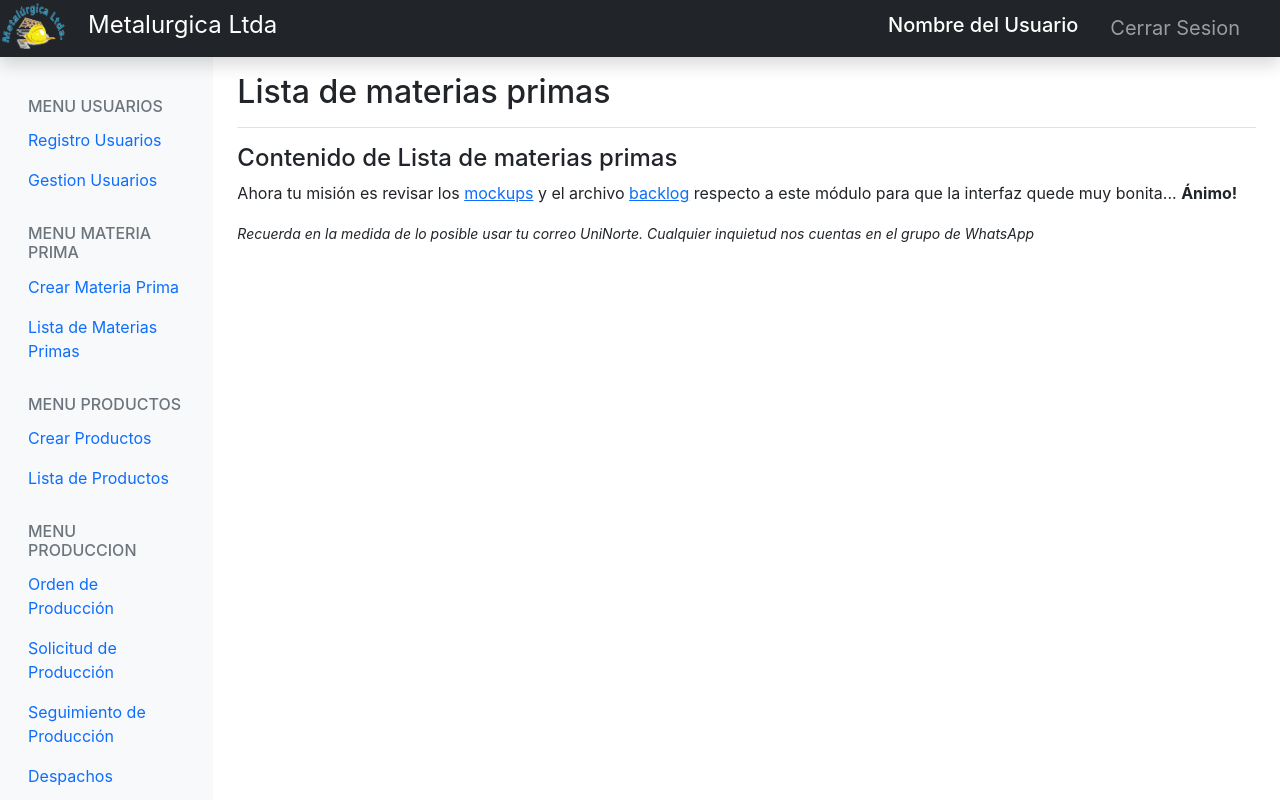
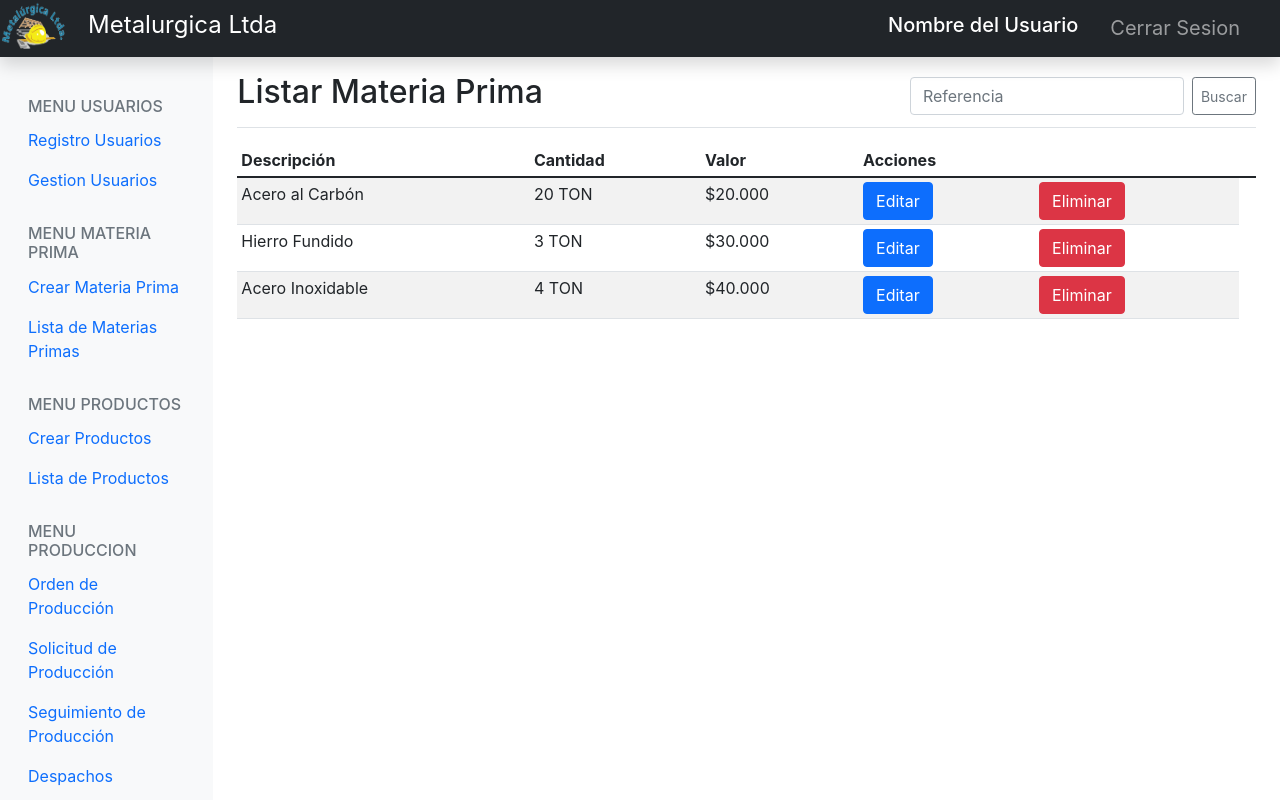
Before and after one commit to adromeroc/Inventario_Metalurgia, a React (Create React App) app: page /materia-prima/lista in a window 1280 px wide. Shown: the top 800 px of the page. Built offline with nearby package versions, Linux system fonts and the light colour scheme; the HTML template or start-up script is replaced by a standard one.

Commit message:
MP Lista

```diff
--- a/src/componentes/materia-prima/MateriaPrimaLista.jsx
+++ b/src/componentes/materia-prima/MateriaPrimaLista.jsx
@@ -4,8 +4,76 @@ import DefaultContentMensaje from "../DefaultContentMensaje";
 export default function MateriaPrimaLista() {
     return (
         <Fragment>
-            {/* Elimina el siguiente tag y coloca lo que necesites */}
-            <DefaultContentMensaje msg="Lista de materias primas" />
+           <div className="d-flex justify-content-between flex-wrap flex-md-nowrap align-items-center pt-3 pb-2 mb-3 border-bottom">
+          <h1 className="h2">Listar Materia Prima</h1>
+          <form className="d-flex" action="/prueba" method="POST">
+            <input type="text" className="form-control me-2" name="buscarEvaluacion" placeholder="Referencia" />
+            <button className="btn btn-sm btn-outline-secondary" type="submit">Buscar</button>
+          </form>
+
+        </div>
+
+        <div className="table-responsive">
+          <table className="table table-striped table-sm">
+            <thead>
+              <tr>
+                <th scope="col">Descripción</th>
+                <th scope="col">Cantidad</th>
+                <th scope="col">Valor</th>
+                <th scope="col">Acciones</th>
+                <th scope="col"></th>
+                <th scope="col"></th>
+              </tr>
+            </thead>
+            <tbody>
+              <tr>
+                <td>Acero al Carbón</td>
+                <td>20 TON</td>
+                <td>$20.000</td>
+                <td>
+                  <form action="" method="post">
+                    <input type="submit" value="Editar" className="btn btn-primary" />
+                  </form>
+                </td>
+                <td>
+                  <form action="" method="post">
+                    <input type="submit" value="Eliminar" className="btn btn-danger" />
+                  </form>
+                </td>
+              </tr>
+              <tr>
+                <td>Hierro Fundido</td>
+                <td>3 TON</td>
+                <td>$30.000</td>
+                <td>
+                  <form action="" method="post">
+                    <input type="submit" value="Editar" className="btn btn-primary" />
+                  </form>
+                </td>
+                <td>
+                  <form action="" method="post">
+                    <input type="submit" value="Eliminar" className="btn btn-danger" />
+                  </form>
+                </td>
+              </tr>
+              <tr>
+                <td>Acero Inoxidable</td>
+                <td>4 TON</td>
+                <td>$40.000</td>
+                <td>
+                  <form action="" method="post">
+                    <input type="submit" value="Editar" className="btn btn-primary" />
+                  </form>
+                </td>
+                <td>
+                  <form action="" method="post">
+                    <input type="submit" value="Eliminar" className="btn btn-danger" />
+                  </form>
+                </td>
+              </tr>
+            </tbody>
+          </table>
+        </div>
         </Fragment>
     )
 }
```
